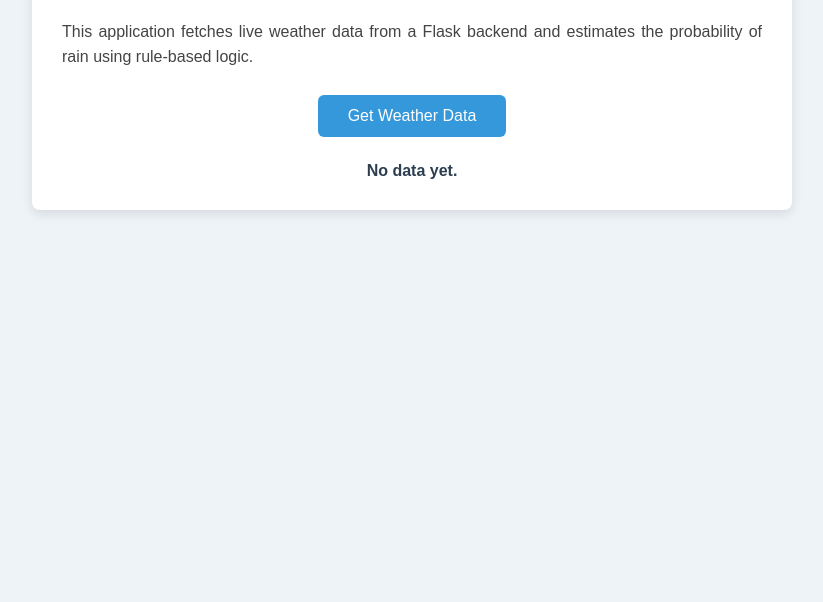
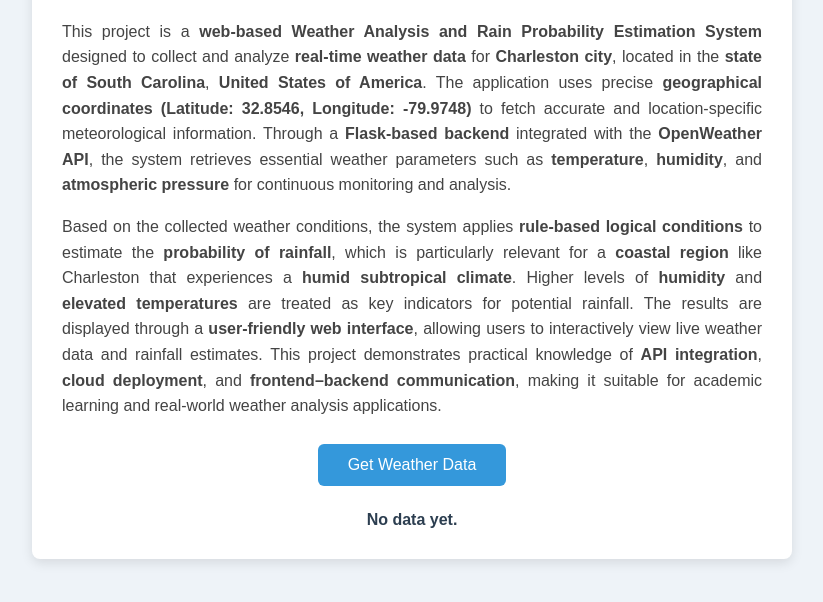
Before and after one commit to skarshad1928/Weather-Analysis, a plain HTML site: page docs/index.html in a window 1280 px wide. Shown: the part 700-1302 px from the top of the page, without its empty margins (228-1051 px from the left). Before the commit the page ends 970 px from the top, so only its background shows below. Drawn offline with Linux system fonts and the light colour scheme.

Commit message:
Update index.html

```diff
--- a/docs/index.html
+++ b/docs/index.html
@@ -75,9 +75,25 @@
     <h1>Weather Analysis</h1>
 
     <p>
-        This application fetches live weather data from a Flask backend
-        and estimates the probability of rain using rule-based logic.
-    </p>
+    This project is a <b>web-based Weather Analysis and Rain Probability Estimation System</b> designed to collect and analyze
+    <b>real-time weather data</b> for <b>Charleston city</b>, located in the <b>state of South Carolina</b>,
+    <b>United States of America</b>. The application uses precise
+    <b>geographical coordinates (Latitude: 32.8546, Longitude: -79.9748)</b> to fetch accurate and location-specific
+    meteorological information. Through a <b>Flask-based backend</b> integrated with the <b>OpenWeather API</b>,
+    the system retrieves essential weather parameters such as <b>temperature</b>, <b>humidity</b>, and
+    <b>atmospheric pressure</b> for continuous monitoring and analysis.
+</p>
+
+<p>
+    Based on the collected weather conditions, the system applies <b>rule-based logical conditions</b> to estimate the
+    <b>probability of rainfall</b>, which is particularly relevant for a <b>coastal region</b> like Charleston that experiences
+    a <b>humid subtropical climate</b>. Higher levels of <b>humidity</b> and <b>elevated temperatures</b> are treated as key
+    indicators for potential rainfall. The results are displayed through a <b>user-friendly web interface</b>, allowing users
+    to interactively view live weather data and rainfall estimates. This project demonstrates practical knowledge of
+    <b>API integration</b>, <b>cloud deployment</b>, and <b>frontend–backend communication</b>, making it suitable for academic
+    learning and real-world weather analysis applications.
+</p>
+
 
     <!-- Weather Button -->
     <button onclick="getWeather()">Get Weather Data</button>
```
